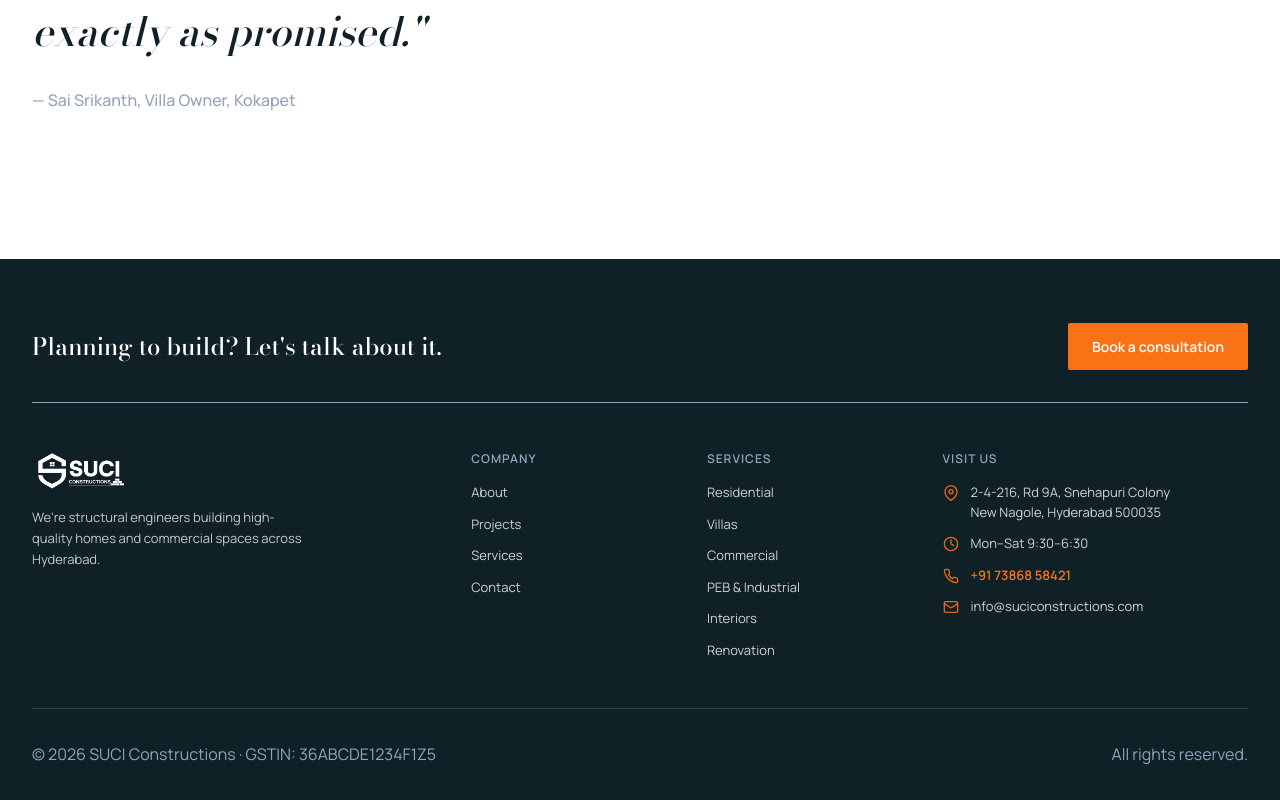
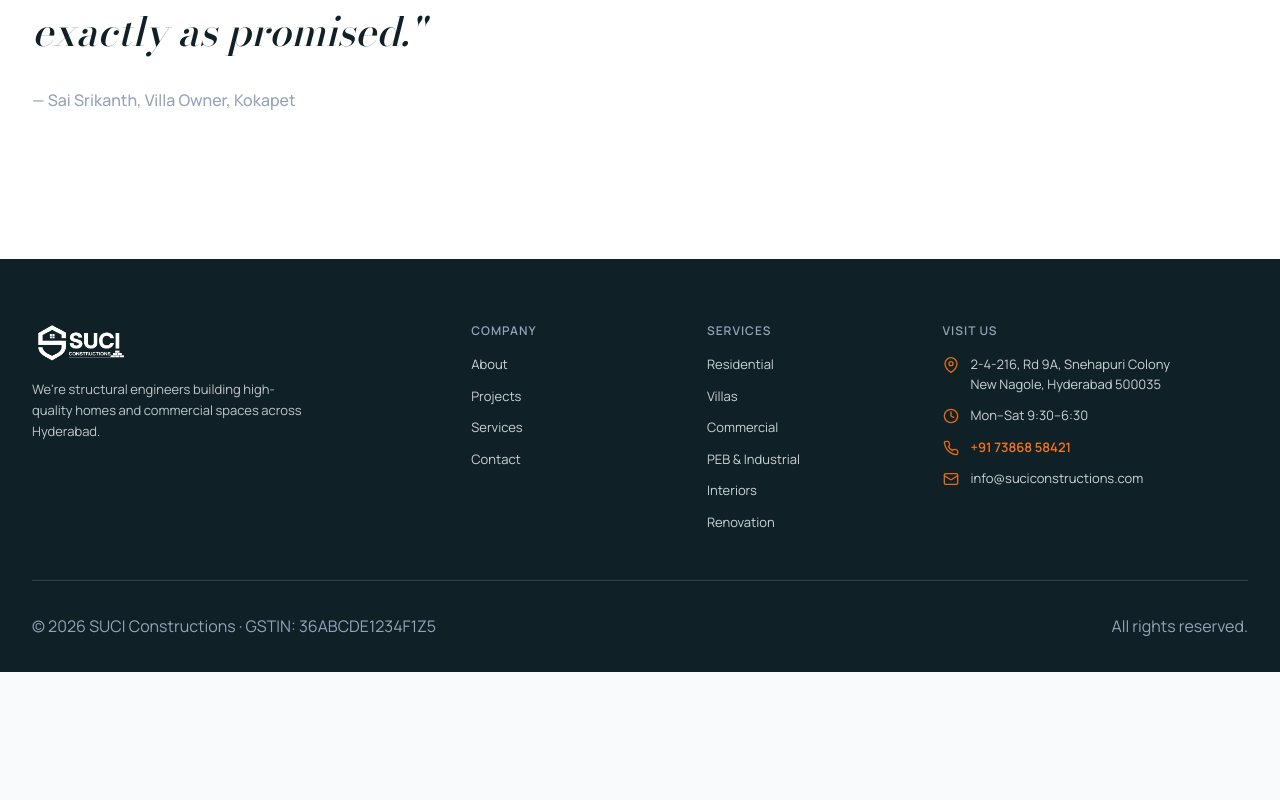
Before and after one commit to Vikram-Pagadala/Suci-Condtructions, a Next.js app: page / in a window 1280 px wide. Shown: the part 4625-5425 px from the top of the page. After the commit the page ends 5297 px from the top, so only its background shows below. Built offline with nearby package versions, Linux system fonts and the light colour scheme.

Commit message:
Remove CTA band from Footer

```diff
--- a/src/components/Footer/Footer.tsx
+++ b/src/components/Footer/Footer.tsx
@@ -5,12 +5,7 @@ export default function Footer() {
   return (
     <footer className={styles.footer}>
       <div className={`container`}>
-        <div className={styles.ctaBand}>
-          <h2 className={styles.ctaTitle}>Planning to build? Let&apos;s talk about it.</h2>
-          <Link href="/contact" className={styles.ctaButton}>
-            Book a consultation
-          </Link>
-        </div>
+
 
         <div className={styles.mainFooter}>
           <div className={styles.brand}>
```
